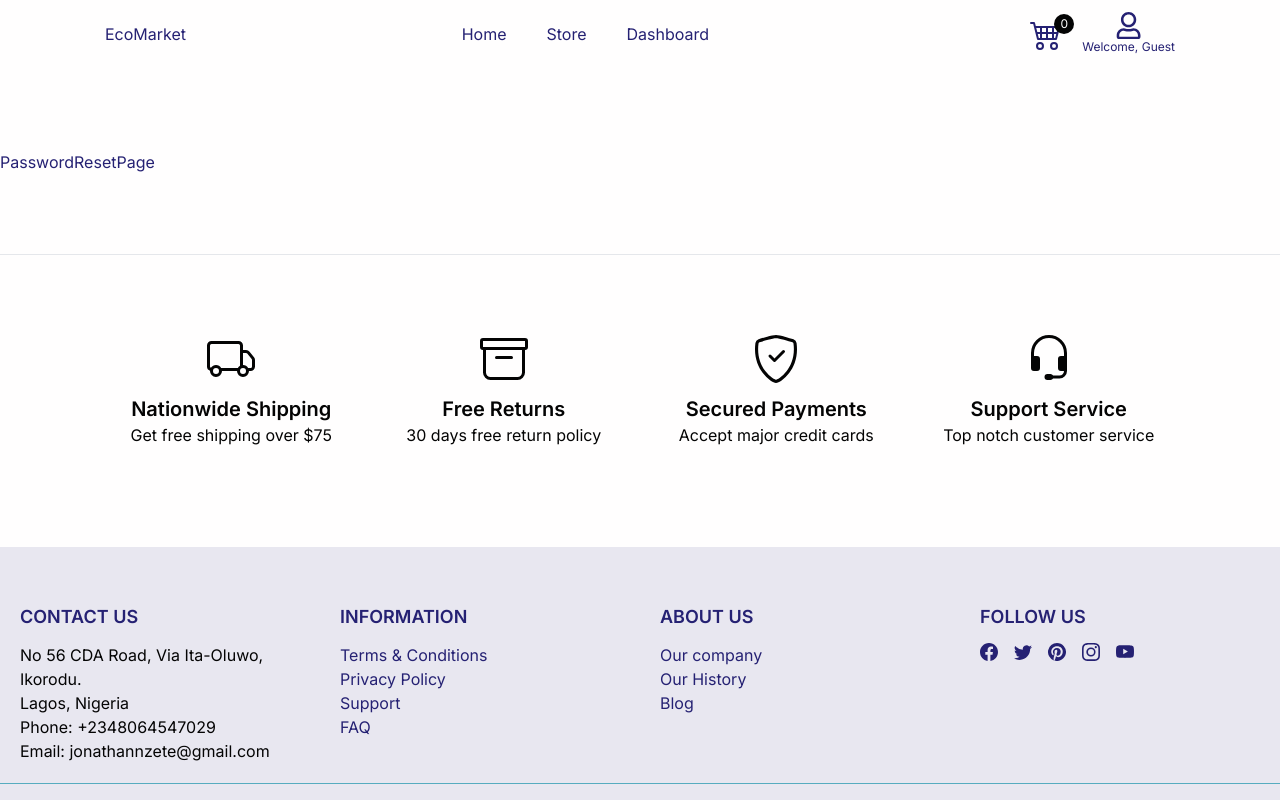
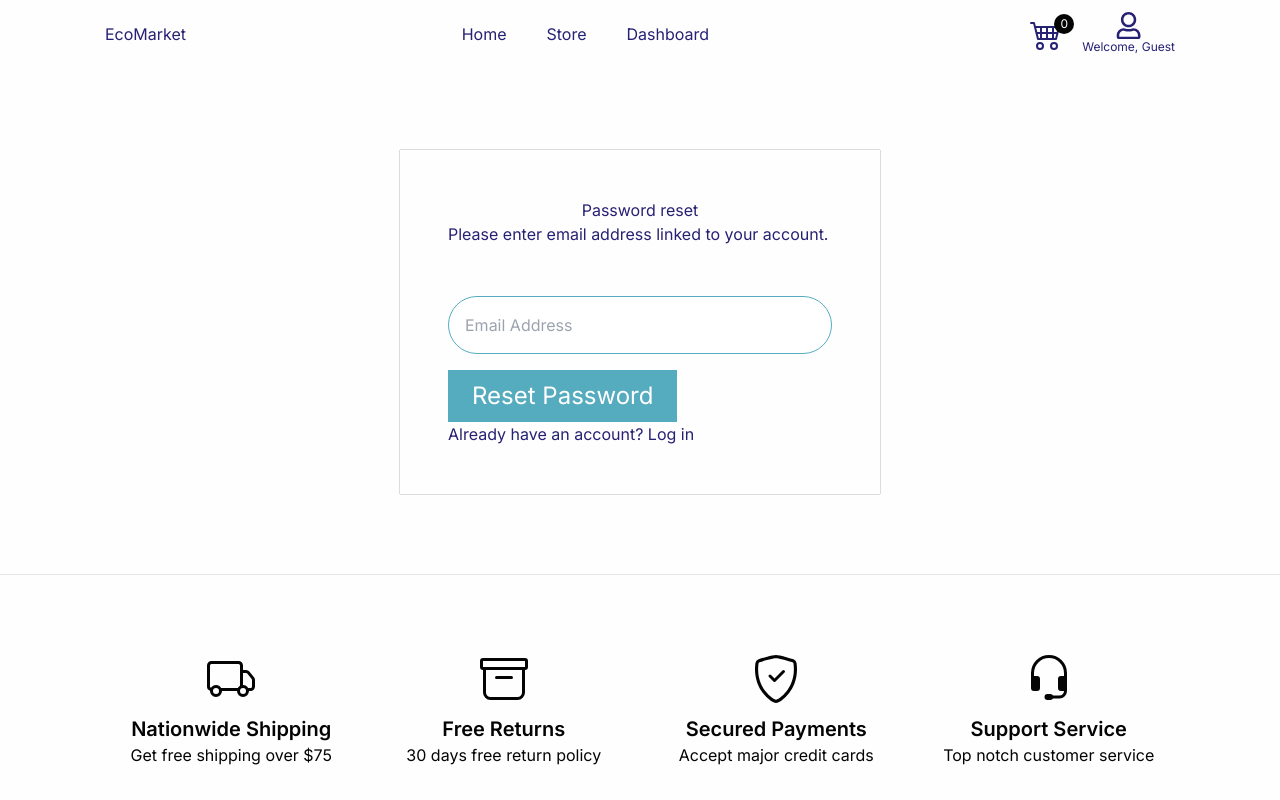
Before and after one commit to nzejoe/ecomarket, a Next.js app: page /auth/password_reset in a window 1280 px wide. Shown: the top 800 px of the page. Built offline with nearby package versions, Linux system fonts and the light colour scheme.

Commit message:
password reset form createdd

```diff
--- a/app/auth/password_reset/page.js
+++ b/app/auth/password_reset/page.js
@@ -1,7 +1,12 @@
 import React from "react";
+import PasswordResetForm from "@/common/components/auth/PasswordResetForm";
 
 const PasswordResetPage = () => {
-    return <div>PasswordResetPage</div>;
+    return (
+        <div>
+            <PasswordResetForm />
+        </div>
+    );
 };
 
 export default PasswordResetPage;
--- /dev/null
+++ b/common/components/auth/PasswordResetForm.jsx
@@ -0,0 +1,92 @@
+"use client";
+
+import React, { useState, useEffect } from "react";
+import Link from "next/link";
+import { useDispatch, useSelector } from "react-redux";
+import Input from "../reuseable/Input";
+import useInput from "@/common/hooks/use-input";
+
+const PasswordResetForm = () => {
+    const { error } = useSelector((state) => state.users);
+    const [formHasError, setFormHasError] = useState(false);
+    const [success, setSuccess] = useState(false);
+
+    const dispatch = useDispatch();
+
+    function validateEmail(email) {
+        const re =
+            /^(([^<>()[\]\\.,;:\s@"]+(\.[^<>()[\]\\.,;:\s@"]+)*)|(".+"))@((\[[0-9]{1,3}\.[0-9]{1,3}\.[0-9]{1,3}\.[0-9]{1,3}\])|(([a-zA-Z\-0-9]+\.)+[a-zA-Z]{2,}))$/;
+        return re.test(String(email).toLowerCase());
+    }
+
+    const { value, isValid, onChange, onInputBlur, hasError } = useInput(validateEmail);
+
+    const formIsValid = isValid;
+
+    const handleSubmit = async (e) => {
+        e.preventDefault();
+
+        if (formIsValid) {
+            const data = {
+                email: value.toLowerCase(),
+            };
+            const resultPromise = await dispatch(userPasswordReset(data));
+            if (userPasswordReset.fulfilled.match(resultPromise)) {
+                setSuccess(true);
+            }
+        }
+    };
+
+    useEffect(() => {
+        if (error) {
+            setFormHasError(true);
+        }
+    }, [error]);
+
+    return (
+        <React.Fragment>
+            {!success && (
+                <div className="user__form">
+                    <h2>Password reset</h2>
+                    <p>Please enter email address linked to your account.</p>
+                    <form onSubmit={handleSubmit}>
+                        <div className="message">
+                            {formHasError && error && (
+                                <p className="form__error">
+                                    {error.email[0]} {/* error msg from database */}
+                                </p>
+                            )}
+                        </div>
+                        <Input
+                            type="email"
+                            name="email"
+                            value={value}
+                            label="Email address"
+                            placeholder="Email address"
+                            onChange={onChange}
+                            onBlur={onInputBlur}
+                            hasError={hasError}
+                            errorMsg={value ? "Email is not valid!" : "Email cannot be empty!"}
+                        />
+                        <div className="form__actions">
+                            <button type="submit">reset password</button>
+                        </div>
+                        <p>
+                            Already have an account? <Link href="/authh/login/">Log in</Link>
+                        </p>
+                    </form>
+                </div>
+            )}
+            {success && (
+                <div className="form__success" style={{ width: "40rem", margin: "auto" }}>
+                    <h3>Password reset done.</h3>
+                    <p>
+                        A link on how to set new password has been sent to your email address. <br />
+                        Please endeavour to check your spam folder if you haven't seen the message.
+                    </p>
+                </div>
+            )}
+        </React.Fragment>
+    );
+};
+export default PasswordResetForm;
```
